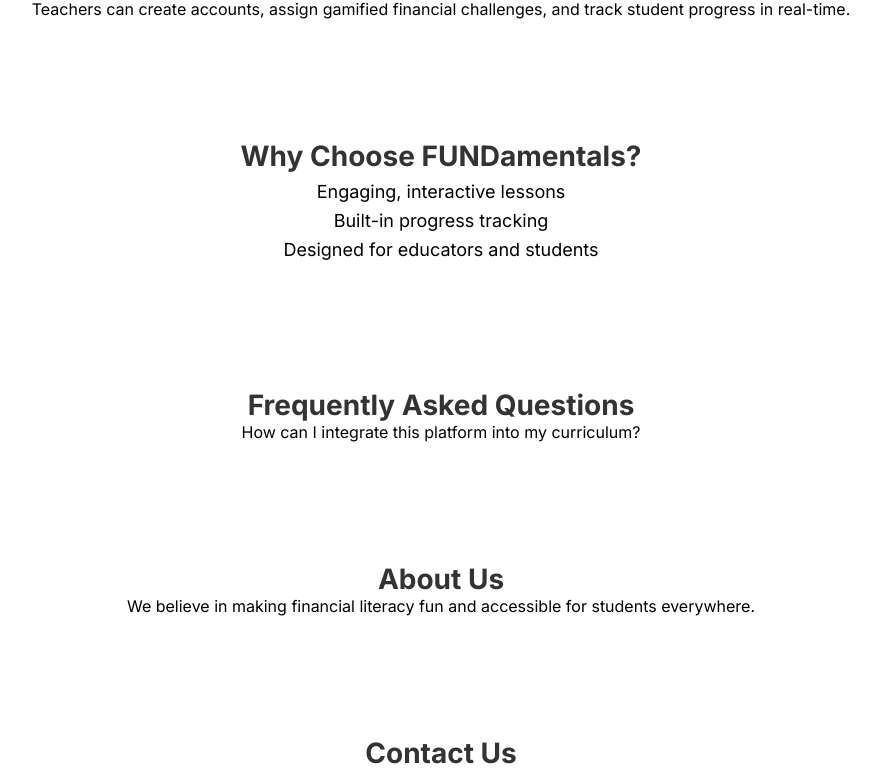
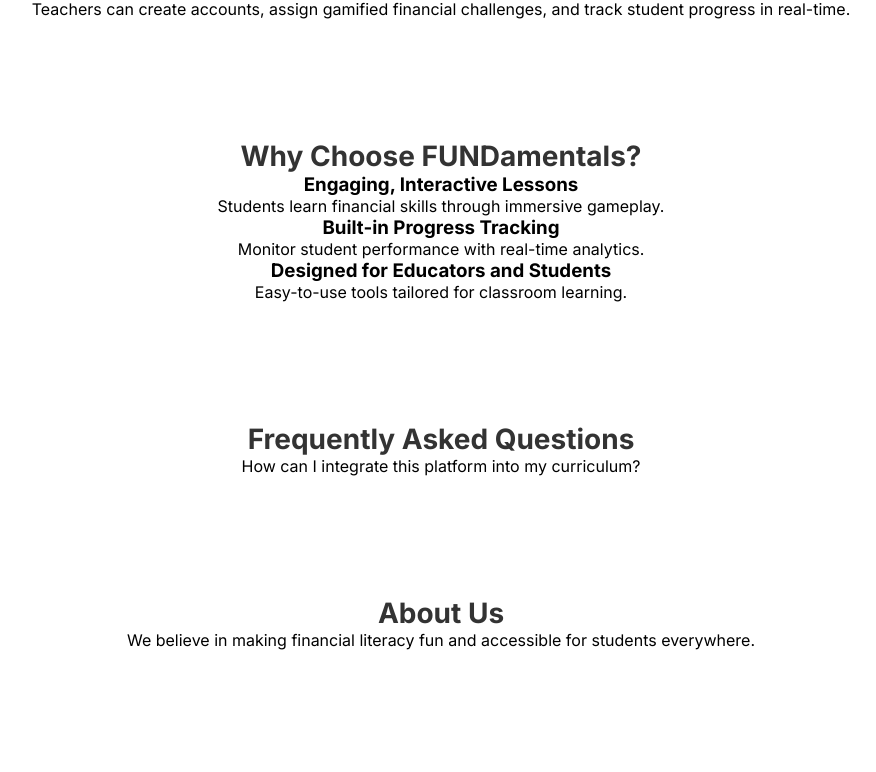
Before and after one commit to JJohnJones/fundamentals-frontend, a React (Create React App) app: page / in a window 1280 px wide. Shown: the part 695-1467 px from the top of the page, without its empty margins (199-1075 px from the left). Built offline with nearby package versions, Linux system fonts and the light colour scheme.

Commit message:
Current working version

```diff
--- a/src/site/main.css
+++ b/src/site/main.css
@@ -29,7 +29,7 @@
     transform: translateX(-50%);
     width: 100%;
     max-width: 2000px;
-    z-index: 1000;
+    z-index: 99;
 }
 
 .mobile-menu {
@@ -224,7 +224,7 @@
 }
 
 /* Mobile Navigation */
-@media (max-width: 1024px) {
+@media (max-width: 900px) {
     .hamburger {
         display: block;
     }
@@ -245,7 +245,7 @@
         box-shadow: 0 4px 6px rgba(0, 0, 0, 0.25);
         overflow: hidden;
         max-height: 0;
-        transition: max-height 0.5s ease-in-out;
+        transition: max-height 0.3s ease-in-out;
         z-index: 999;
     }
 
@@ -259,6 +259,10 @@
         text-align: left;
         display: block;
     }
+
+    .mobile-menu button {
+        display: none;
+    }
 }
 
 /* Small mobile */
@@ -267,6 +271,7 @@
         display: none;
         max-height: 100vh;
         transition: none;
+        padding-top: 20px;
     }
 
     .mobile-menu.open {
@@ -280,11 +285,13 @@
     .mobile-menu a {
         font-size: 16px;
         padding: 20px;
+        margin-top: 20px;
         text-align: left;
         display: block;
     }
 
     .mobile-menu button {
+        display: block;
         padding: 10px;
         margin: 15px 15px 0 15px;
     }
--- a/src/site/main.js
+++ b/src/site/main.js
@@ -47,11 +47,18 @@
             </section>
             <section className="why-us">
                 <h2>Why Choose FUNDamentals?</h2>
-                <ul>
-                    <li>Engaging, interactive lessons</li>
-                    <li>Built-in progress tracking</li>
-                    <li>Designed for educators and students</li>
-                </ul>
+                <div className="why-us-card">
+                    <h3>Engaging, Interactive Lessons</h3>
+                    <p>Students learn financial skills through immersive gameplay.</p>
+                </div>
+                <div className="why-us-card">
+                    <h3>Built-in Progress Tracking</h3>
+                    <p>Monitor student performance with real-time analytics.</p>
+                </div>
+                <div className="why-us-card">
+                    <h3>Designed for Educators and Students</h3>
+                    <p>Easy-to-use tools tailored for classroom learning.</p>
+                </div>
             </section>
             <section className="faq">
                 <h2>Frequently Asked Questions</h2>
```
